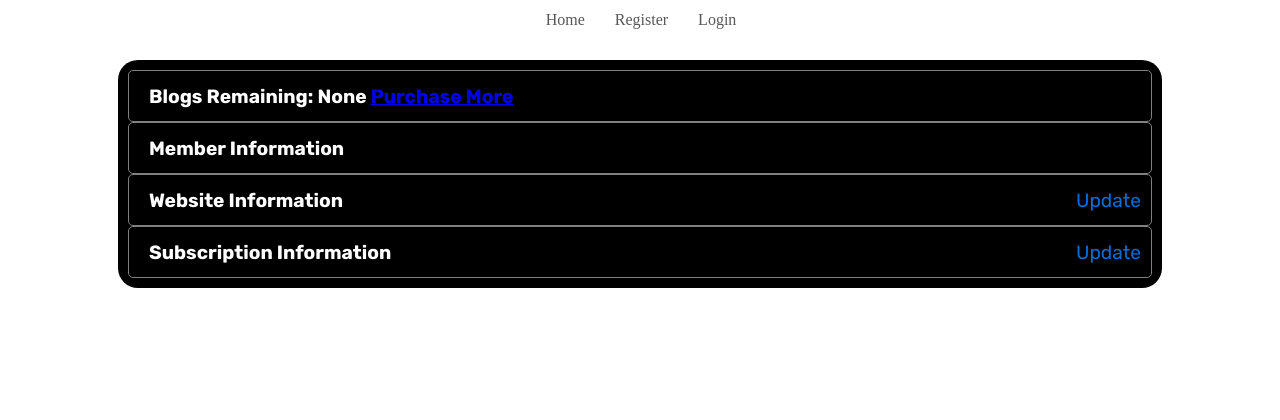
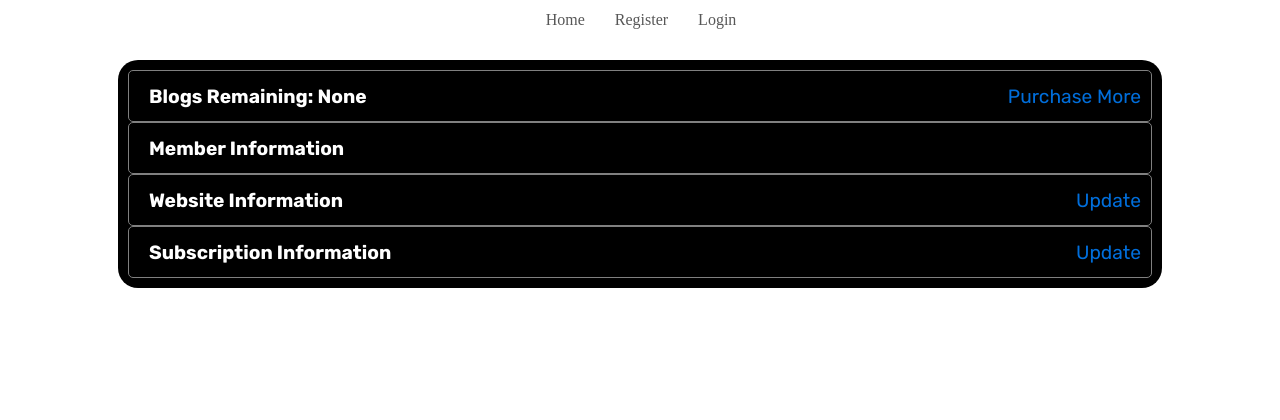
Before and after one commit to Dlang-max/AutoBlog_Django_App, a Django app: template mysite/autoblog/templates/autoblog/settings.html in a window 1280 px wide. Shown: the top 420 px of the page. Run offline with Django 4.2, Linux system fonts and the light colour scheme; the template is opened without the code that fills it, so the values that code supplies are empty; parts of the project's set-up code (start-up, migrations or seed data) failed here and were passed over.

Commit message:
updating styles for settings

```diff
--- a/mysite/autoblog/templates/autoblog/settings.html
+++ b/mysite/autoblog/templates/autoblog/settings.html
@@ -10,7 +10,8 @@
                 {% if member.blogs_remaining > 0 %}
                     <h4 class="settings-header">Blogs Remaining: {{ member.blogs_remaining }}</h4>
                 {% else %}
-                    <h4 class="settings-header">Blogs Remaining: None <a href="{% url 'pay' %}">Purchase More</a></h4>
+                    <h4 class="settings-header">Blogs Remaining: None</h4>
+                    <a class="settings-link" href="{% url 'pay' %}">Purchase More</a>
                 {% endif %}
             </div>
         </div>
```
